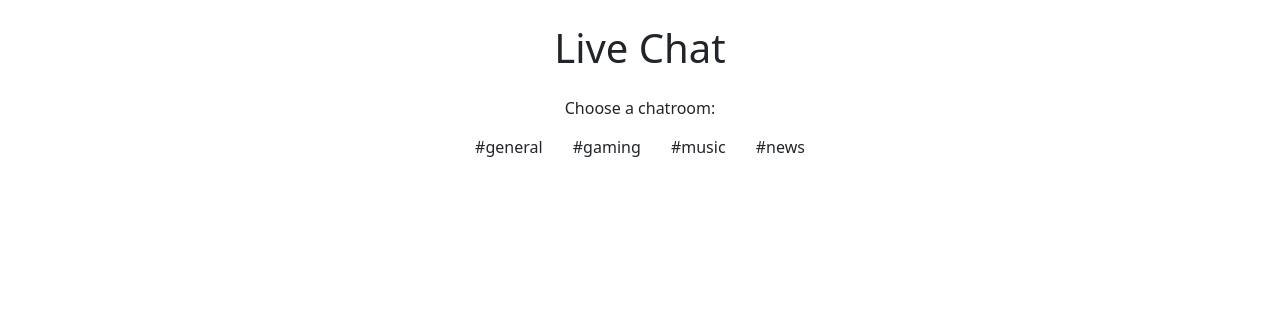
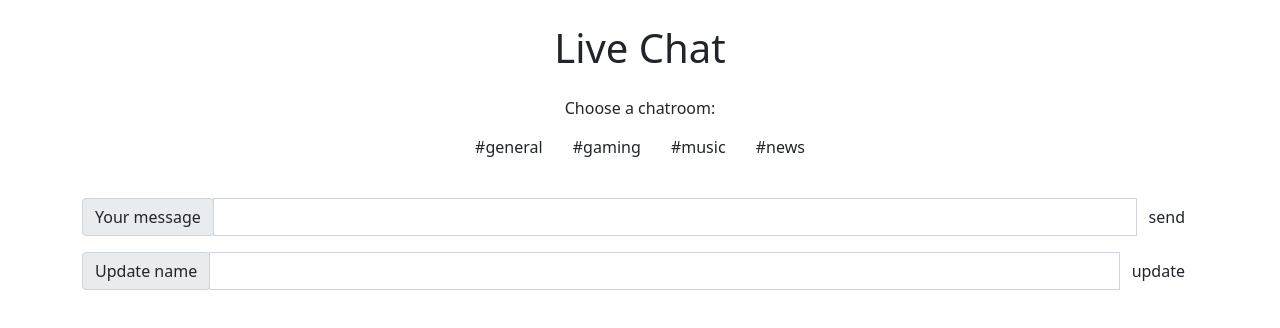
Before and after one commit to Vidhi0229/Live-chatroom, a plain HTML site: page index.html in a window 1280 px wide. Drawn offline with nearby package versions, Linux system fonts and the light colour scheme.

Commit message:
Added chat and name form

```diff
--- a/index.html
+++ b/index.html
@@ -25,9 +25,32 @@
             <ul class="chat-list list-group"></ul>
         </div>
 
+        <!-- new chat form -->
+        <form class="new-chat my-3">
+            <div class="input-group">
+                <div class="input-group-prepend">
+                    <div class="input-group-text">Your message</div>
+                </div>
+                <input type="text" id="message" class="form-control" required>
+                <div class="input-group-append">
+                    <input type="submit" class="btn" value="send">
+                </div>
+            </div>
+        </form>
 
-
-
+        <!-- update name form -->
+        <form class="new name my-3">
+            <div class="input-group">
+                <div class="input-group-prepend">
+                    <div class="input-group-text">Update name</div>
+                </div>
+                <input type="text" id="name" class="form-control" required>
+                <div class="input-group-append">
+                    <input type="submit" class="btn" value="update">
+                </div>
+            </div>
+            <div class="update-mssg"></div>
+        </form>
     </div>
 
 
```
